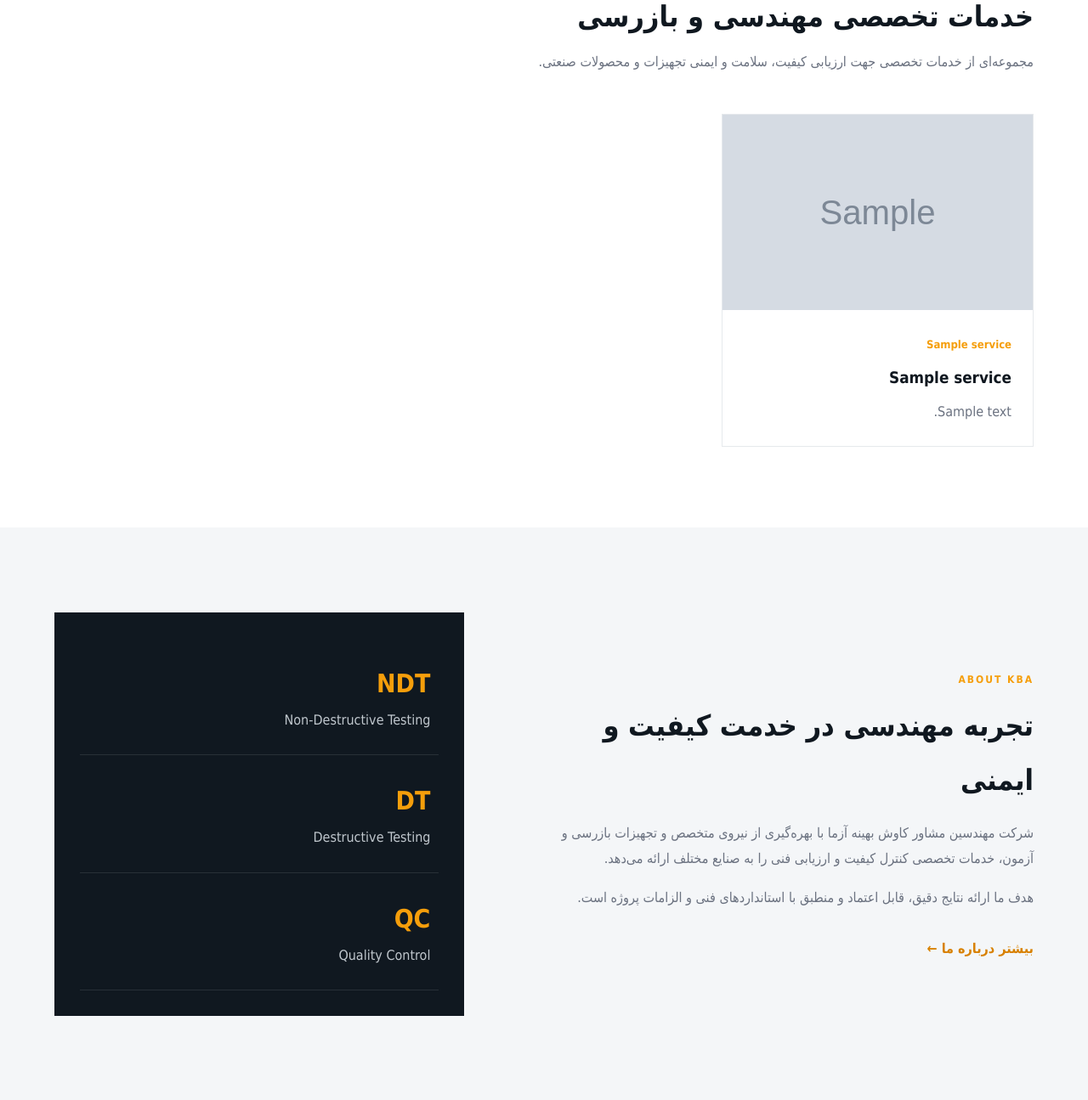
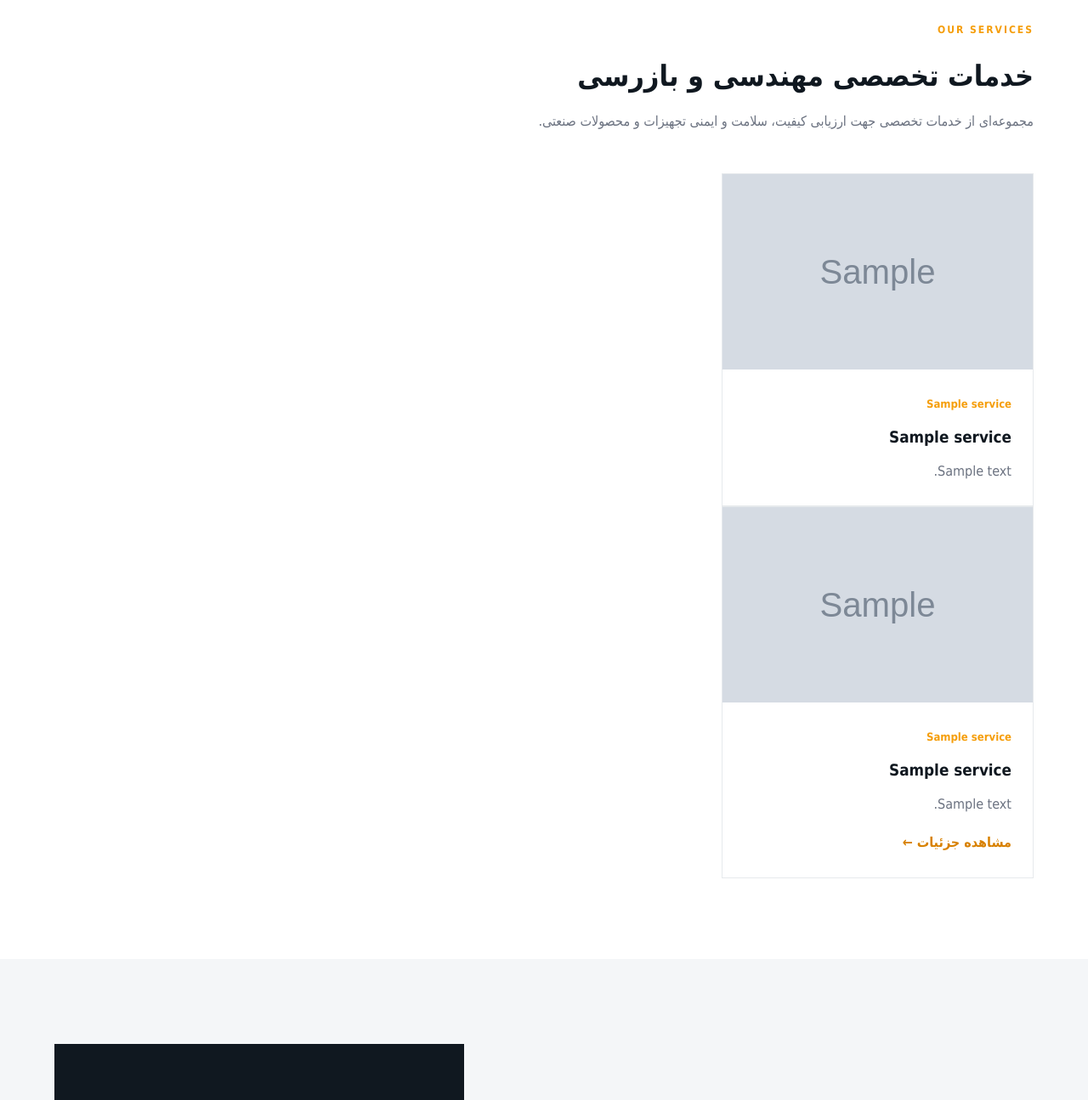
Before and after one commit to saliraddd/kba-website, a Django app: page / in a window 1280 px wide. Shown: the part 1007-2302 px from the top of the page at 85% size. Run offline with Django 5.2, Linux system fonts and the light colour scheme; tables that the repository leaves empty hold one stand-in row (values such as "Sample post"); grey boxes marked "Sample" are stand-in pictures.

Commit message:
modify files of project

```diff
--- a/static/css/style.css
+++ b/static/css/style.css
@@ -109,9 +109,16 @@ nav a:hover {
 
 .hero {
     position: relative;
-    min-height: 650px;
+
+    width: 100%;
+    aspect-ratio: 16 / 9;
+
+    min-height: 600px;
+    max-height: 850px;
+
     display: flex;
     align-items: center;
+
     color: white;
     overflow: hidden;
     background: var(--dark);
@@ -313,6 +320,22 @@ nav a:hover {
     font-size: 13px;
 }
 
+.card-link {
+    display: block;
+    height: 100%;
+}
+
+.service-card {
+    cursor: pointer;
+}
+
+.service-card .text-link {
+    transition: .2s;
+}
+
+.service-card:hover .text-link {
+    color: var(--dark);
+}
 
 /* ABOUT */
 
--- a/templates/website/home.html
+++ b/templates/website/home.html
@@ -219,6 +219,123 @@
 
         </div>
 
+        <div class="cards-grid">
+
+            {% for service in services %}
+
+            <article class="card service-card">
+
+                <a
+                    href="{% url 'website:service_detail' service.pk %}"
+                    class="card-link"
+                >
+
+                    {% if service.image %}
+
+                    <img
+                        src="{{ service.image.url }}"
+                        alt="{{ service.title }}"
+                    >
+
+                    {% endif %}
+
+                    <div class="card-body">
+
+                        {% if service.short_name %}
+
+                        <span class="service-code">
+                            {{ service.short_name }}
+                        </span>
+
+                        {% endif %}
+
+                        <h3>
+                            {{ service.title }}
+                        </h3>
+
+                        <p>
+                            {{ service.short_description }}
+                        </p>
+
+                        <span class="text-link">
+                            مشاهده جزئیات ←
+                        </span>
+
+                    </div>
+
+                </a>
+
+            </article>
+
+
+            {% empty %}
+
+            <article class="card placeholder-card">
+
+                <div class="card-body">
+
+                    <span class="service-code">
+                        NDT
+                    </span>
+
+                    <h3>
+                        آزمون‌های غیرمخرب
+                    </h3>
+
+                    <p>
+                        انجام انواع آزمون‌های UT، RT، MT، PT و VT.
+                    </p>
+
+                </div>
+
+            </article>
+
+
+            <article class="card placeholder-card">
+
+                <div class="card-body">
+
+                    <span class="service-code">
+                        DT
+                    </span>
+
+                    <h3>
+                        آزمون‌های مخرب
+                    </h3>
+
+                    <p>
+                        ارزیابی خواص مکانیکی و عملکرد مواد و اتصالات صنعتی.
+                    </p>
+
+                </div>
+
+            </article>
+
+
+            <article class="card placeholder-card">
+
+                <div class="card-body">
+
+                    <span class="service-code">
+                        INSPECTION
+                    </span>
+
+                    <h3>
+                        بازرسی فنی
+                    </h3>
+
+                    <p>
+                        بازرسی جوش، تجهیزات، اتصالات و محصولات صنعتی.
+                    </p>
+
+                </div>
+
+            </article>
+
+            {% endfor %}
+
+        </div>
+
     </div>
 
 </section>
```
Also changed, not shown: medidb.sqlite3 (added), 2 other files.
